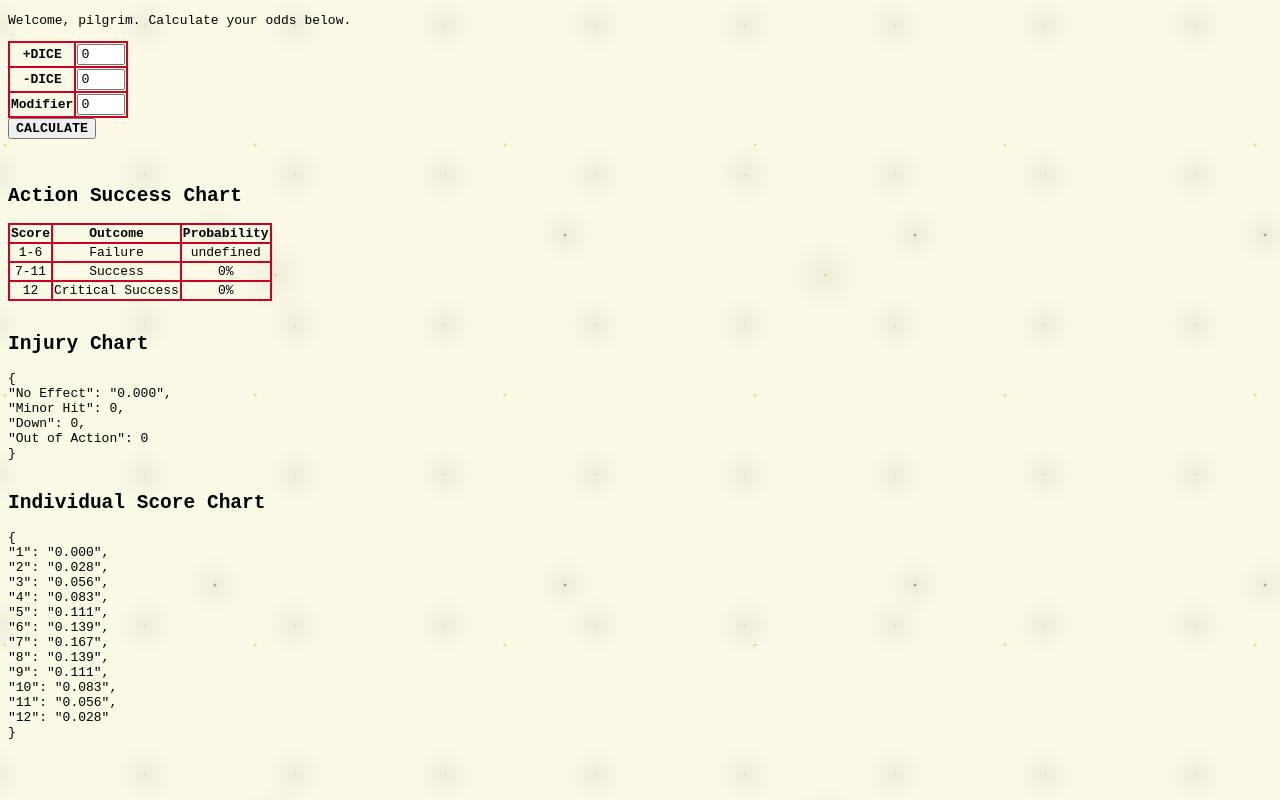
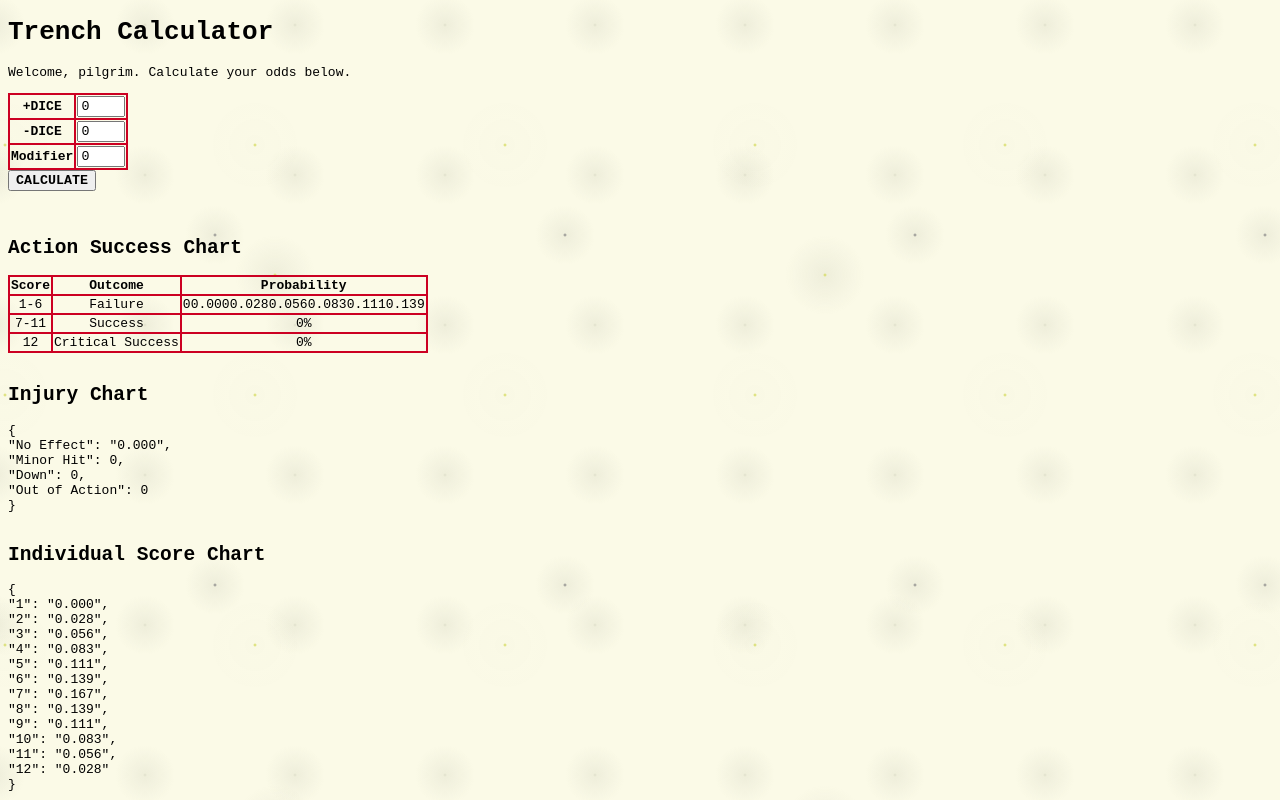
Before and after one commit to danrs/trench-calc, a plain HTML site: page index.html in a window 1280 px wide. Drawn offline with Linux system fonts and the light colour scheme.

Commit message:
Add title

```diff
--- a/app.js
+++ b/app.js
@@ -5,8 +5,8 @@ function update() {
   let odds = calculate_odds(plus_dice,minus_dice);
   let modified_odds = modify(odds, modifier);
 
-  let str = JSON.stringify(action_odds(modified_odds), null, 4);
-  document.getElementById("action_fail").innerText = modified_odds['Failure'];
+  let action = action_odds(modified_odds);
+  document.getElementById("action_fail").innerText = action['Failure'];
 
   str = JSON.stringify(injury_odds(modified_odds), null, 4);
   document.getElementById("injury").innerText = str;
--- a/index.html
+++ b/index.html
@@ -11,6 +11,7 @@
 </head>
 
 <body>
+  <h1>Trench Calculator</h1>
   <p>
     Welcome, pilgrim. Calculate your odds below.
   </p>
```
